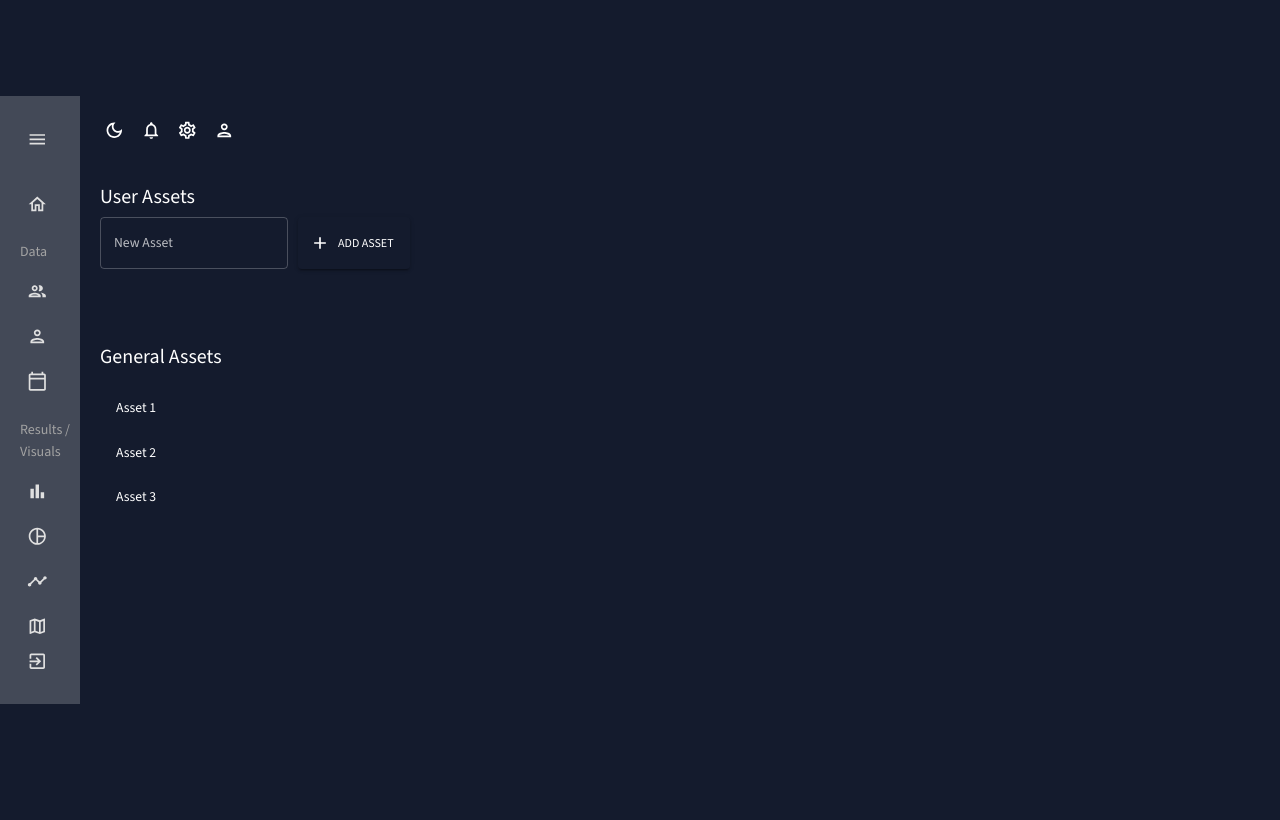
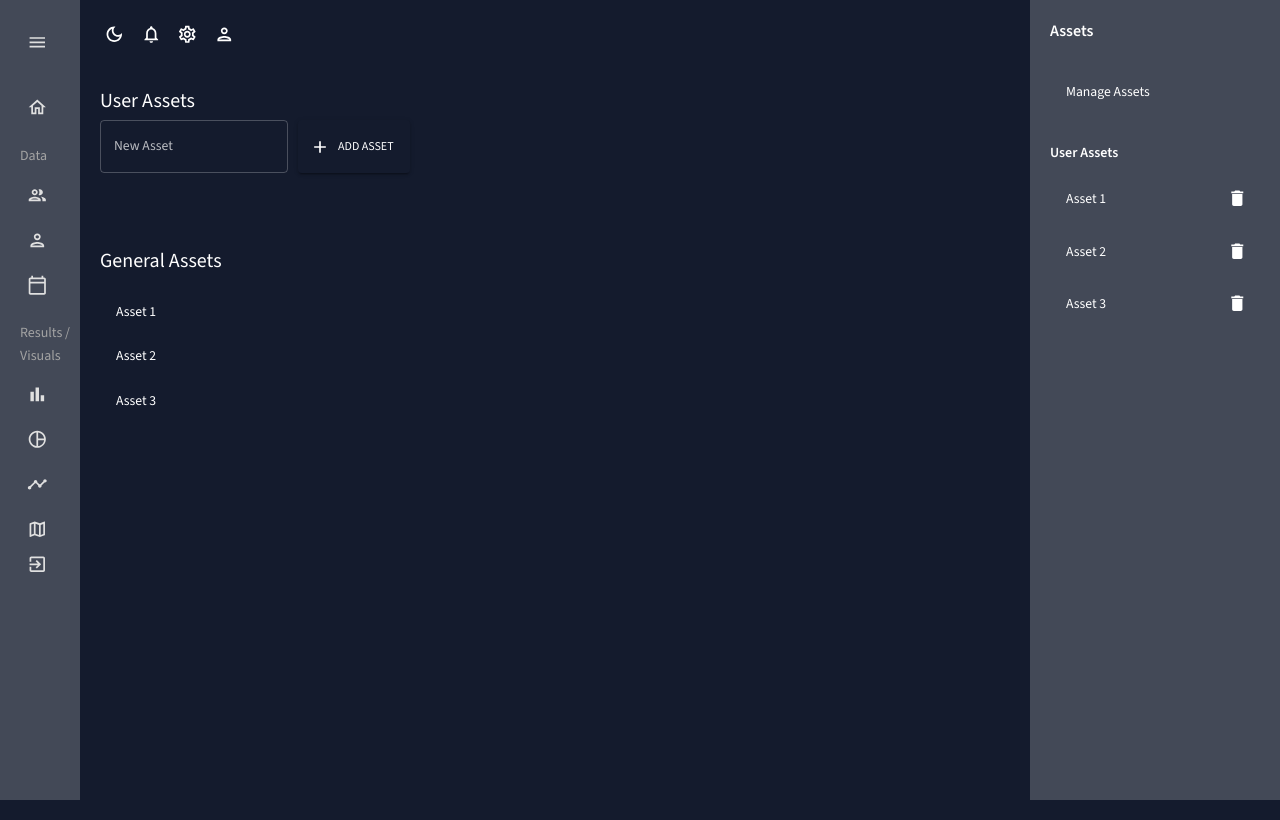
Before and after one commit to Dahmii/React-Dashboard, a React (Vite) app: page /assets in a window 1280 px wide. Built offline with nearby package versions, Linux system fonts and the light colour scheme.

Commit message:
updated the ui

```diff
--- a/src/App.jsx
+++ b/src/App.jsx
@@ -1,6 +1,7 @@
 import { ColorModeContext, useMode } from "./themes";
-import { CssBaseline, ThemeProvider } from "@mui/material";
+import { CssBaseline, ThemeProvider, Box } from "@mui/material";
 import { Routes, Route, useLocation } from "react-router-dom";
+import React, { useState } from "react";
 import Login from "./scenes/login/index.jsx";
 import Signup from "./scenes/signup/index";
 import Topbar from "./scenes/global/Topbar.jsx";
@@ -40,20 +41,37 @@ function App() {
     "/pie",
     "/line",
     "/geography",
+    "/assets",
   ];
 
   const showRightsidebar = showRightsidebarPaths.includes(location.pathname);
+
+  // State to manage user assets
+  const [userAssets, setUserAssets] = useState([
+    "Asset 1",
+    "Asset 2",
+    "Asset 3",
+  ]);
+
+  // Function to remove an asset
+  const handleRemoveAsset = (asset) => {
+    setUserAssets(userAssets.filter((item) => item !== asset));
+  };
 
   return (
     <ColorModeContext.Provider value={colorMode}>
       <ThemeProvider theme={theme}>
         <CssBaseline />
-        <div className="app">
+        <div className="app" style={{ display: "flex", height: "100vh" }}>
           {/* Conditionally render the Sidebar */}
           {showSidebarTopbar && <Sidebar />}
-          <main className="content">
+          <main
+            className="content"
+            style={{ flexGrow: 1, display: "flex", flexDirection: "column" }}
+          >
             {/* Conditionally render the Topbar */}
             {showSidebarTopbar && <Topbar />}
+            <Box style={{ flexGrow: 1 }}>
               <Routes>
                 <Route path="/" element={<Login />} />
                 <Route path="/login" element={<Login />} />
@@ -72,9 +90,15 @@ function App() {
                 <Route path="/assets" element={<Assets />} />
                 <Route path="/geography" element={<Geography />} />
               </Routes>
+            </Box>
           </main>
           {/* Conditionally render the Rightsidebar */}
-          {showRightsidebar && <Rightsidebar />}
+          {showRightsidebar && (
+            <Rightsidebar
+              userAssets={userAssets}
+              onRemoveAsset={handleRemoveAsset}
+            />
+          )}
         </div>
       </ThemeProvider>
     </ColorModeContext.Provider>
--- a/src/scenes/assets/index.jsx
+++ b/src/scenes/assets/index.jsx
@@ -39,7 +39,7 @@ const Assets = () => {
   };
 
   return (
-    <Box m="20px">
+    <Box m="20px" style={{ height: "100%" }}>
       <Typography variant="h4" gutterBottom>
         User Assets
       </Typography>
--- a/src/scenes/dashboard/index.jsx
+++ b/src/scenes/dashboard/index.jsx
@@ -46,14 +46,18 @@ const Dashboard = () => {
             gridRow="span 2"
             backgroundColor={colors.primary[400]}
           >
-            <Box
+            {/* <Box
               mt="25px"
               p="0 30px"
               display="flex"
               justifyContent="space-between"
               alignItems="center"
-            ></Box>
-            <Box height={isSmallScreen ? "400px" : "600px"} overflow="hidden">
+            ></Box> */}
+            <Box
+              height={isSmallScreen ? "400px" : "600px"}
+              overflow="hidden"
+              p="0"
+            >
               <GeographyChart apiKey={apiKey} isDashboard={false} />
             </Box>
           </Box>
--- a/src/scenes/global/Rightsidebar.jsx
+++ b/src/scenes/global/Rightsidebar.jsx
@@ -13,7 +13,7 @@ import { tokens } from "../../themes";
 import DeleteIcon from "@mui/icons-material/Delete";
 import PropTypes from "prop-types";
 
-const Rightsidebar = ({ userAssets, onRemoveAsset }) => {
+const Rightsidebar = ({ userAssets = [], onRemoveAsset }) => {
   const theme = useTheme();
   const colors = tokens(theme.palette.mode);
 
@@ -63,8 +63,4 @@ Rightsidebar.propTypes = {
   onRemoveAsset: PropTypes.func.isRequired,
 };
 
-Rightsidebar.defaultProps = {
-  userAssets: [],
-};
-
 export default Rightsidebar;
```
Lines whose indentation alone changed are shown as unchanged.
